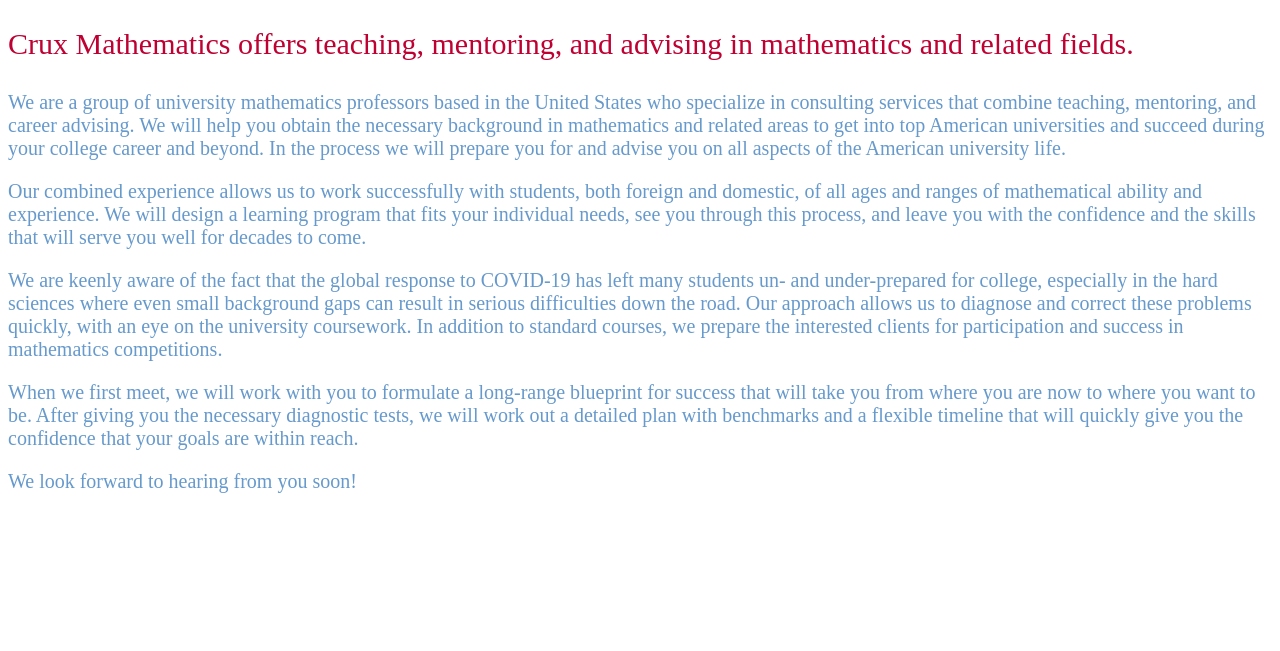
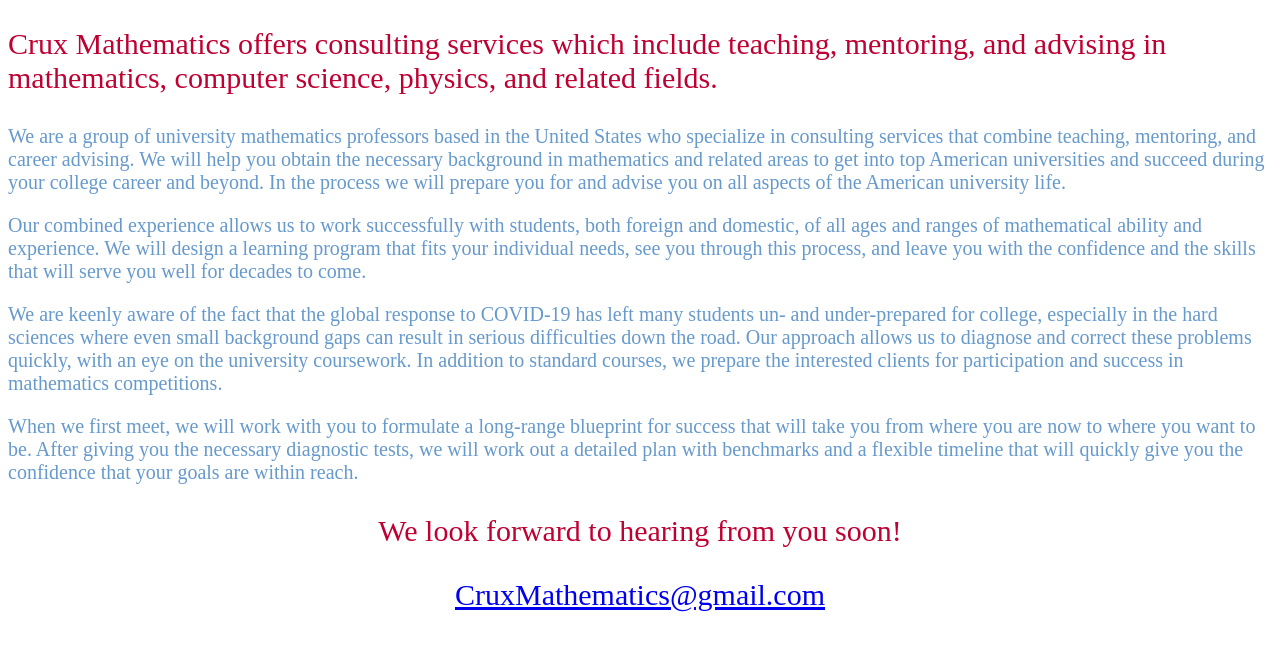
Before and after one commit to cruxmathematics/site, a plain HTML site: page what_we_offer_to_you.html in a window 1280 px wide. Shown: the part 57-708 px from the top of the page. Drawn offline with Linux system fonts and the light colour scheme.

Commit message:
Edits for 'What We Offer' page -- formatting and inclusion of other fields

```diff
--- a/what_we_offer_to_you.html
+++ b/what_we_offer_to_you.html
@@ -9,11 +9,12 @@
   <body>
     <div id = "navigation_bar"></div>
     <script> $(function(){$("#navigation_bar").load("navigation_bar.html");});</script>
-    <p class = "service_style_heading">Crux Mathematics offers teaching, mentoring, and advising in mathematics and related fields.</p>
+    <p class = "service_style_heading">Crux Mathematics offers consulting services which include teaching, mentoring, and advising in mathematics, computer science, physics, and related fields.</p>
     <p class = "service_style_body">We are a group of university mathematics professors based in the United States who specialize in consulting services that combine teaching, mentoring, and career advising. We will help you obtain the necessary background in mathematics and related areas to get into top American universities and succeed during your college career and beyond. In the process we will prepare you for and advise you on all aspects of the American university life.</p>
     <p class = "service_style_body">Our combined experience allows us to work successfully with students, both foreign and domestic, of all ages and ranges of mathematical ability and experience. We will design a learning program that fits your individual needs, see you through this process, and leave you with the confidence and the skills that will serve you well for decades to come.</p>
     <p class = "service_style_body">We are keenly aware of the fact that the global response to COVID-19 has left many students un- and under-prepared for college, especially in the hard sciences where even small background gaps can result in serious difficulties down the road. Our approach allows us to diagnose and correct these problems quickly, with an eye on the university coursework. In addition to standard courses, we prepare the interested clients for participation and success in mathematics competitions.</p>
     <p class = "service_style_body">When we first meet, we will work with you to formulate a long-range blueprint for success that will take you from where you are now to where you want to be. After giving you the necessary diagnostic tests, we will work out a detailed plan with benchmarks and a flexible timeline that will quickly give you the confidence that your goals are within reach.</p>
-    <p class = "service_style_body">We look forward to hearing from you soon!</p>
+    <p class = "service_style_heading" style = "text-align:center">We look forward to hearing from you soon!</p>
+    <p class = "service_style_heading" style = "text-align:center"><a href = "mailto:CruxMathematics@gmail.com">CruxMathematics@gmail.com</a></p>
   </body>
 </html>
```
